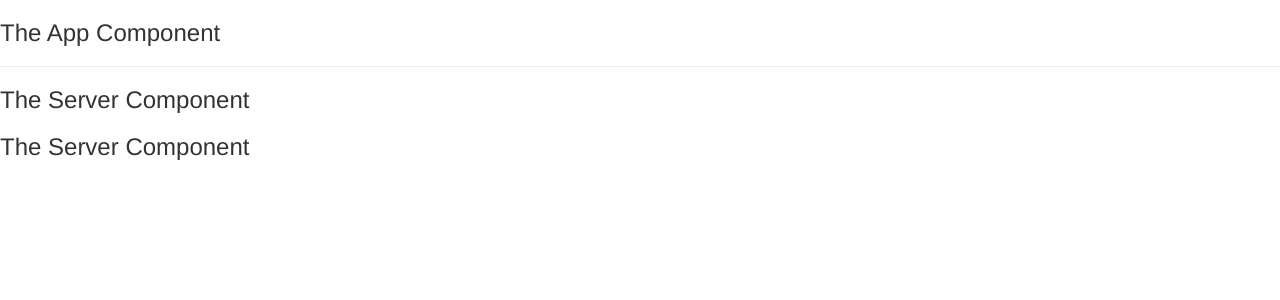
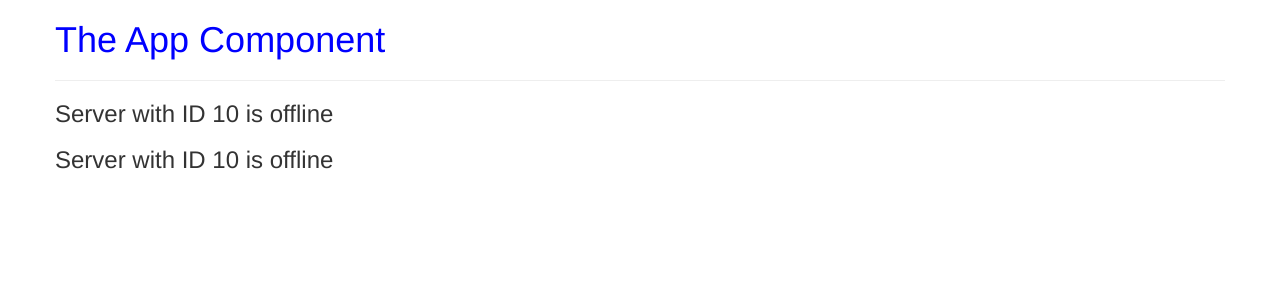
Before and after one commit to marcomazzotti/my-first-app, an Angular app: page / in a window 1280 px wide. Shown: the top 300 px of the page. Built offline with nearby package versions, Linux system fonts and the light colour scheme.

Commit message:
Add: style components and string interpolation

```diff
--- a/src/app/app.component.css
+++ b/src/app/app.component.css
@@ -0,0 +1,3 @@
+h1 {
+  color: blue;
+}
--- a/src/app/app.component.html
+++ b/src/app/app.component.html
@@ -1,3 +1,9 @@
-<h3>The App Component</h3>
-<hr>
-<app-servers></app-servers>
+<div class="container">
+  <div class="row">
+    <div class="col">
+      <h1>The App Component</h1>
+      <hr>
+      <app-servers></app-servers>
+    </div>
+  </div>
+</div>
--- a/src/app/server/server.component.html
+++ b/src/app/server/server.component.html
@@ -1 +1 @@
-<h3>The Server Component</h3>
+<h3>{{"Server"}} with ID {{serverId}} is {{serverStatus}}</h3>
--- a/src/app/server/server.component.ts
+++ b/src/app/server/server.component.ts
@@ -5,5 +5,10 @@ import { Component } from "@angular/core";
   templateUrl: "./server.component.html"
 })
 export class ServerComponent {
+  serverId = 10;
+  serverStatus = "offline"
 
+  getServerStatus() {
+    return this.serverStatus;
+  }
 }
```
